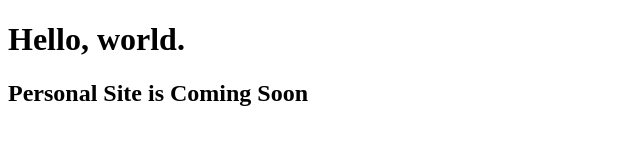
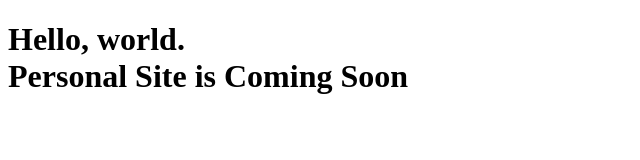
Before and after one commit to jathomwilson/personal-site, a plain HTML site: page index.html in a window 1280 px wide. Shown: the whole page, without its empty margins (0-640 px from the left). Drawn offline with Linux system fonts and the light colour scheme.

Commit message:
Added construction message

```diff
--- a/index.html
+++ b/index.html
@@ -7,7 +7,10 @@
   <title>Under Construction</title>
 </head>
 <body>
-  <h1>Hello, world.</h1>
-  <h2>Personal Site is Coming Soon</h2>
+  <h1>
+    Hello, world.
+    <br>
+    Personal Site is Coming Soon
+  </h1>
 </body>
 </html>
```
